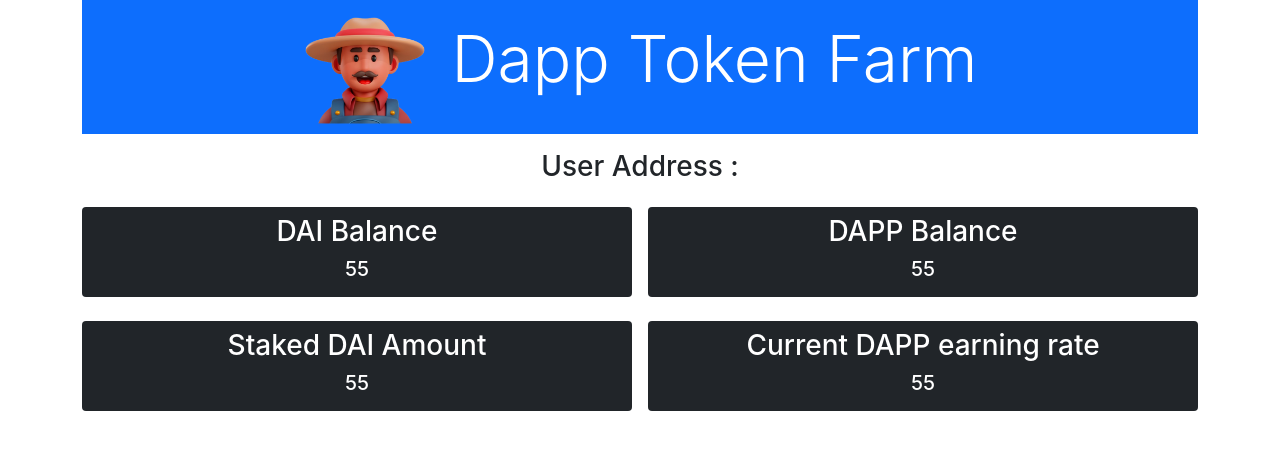
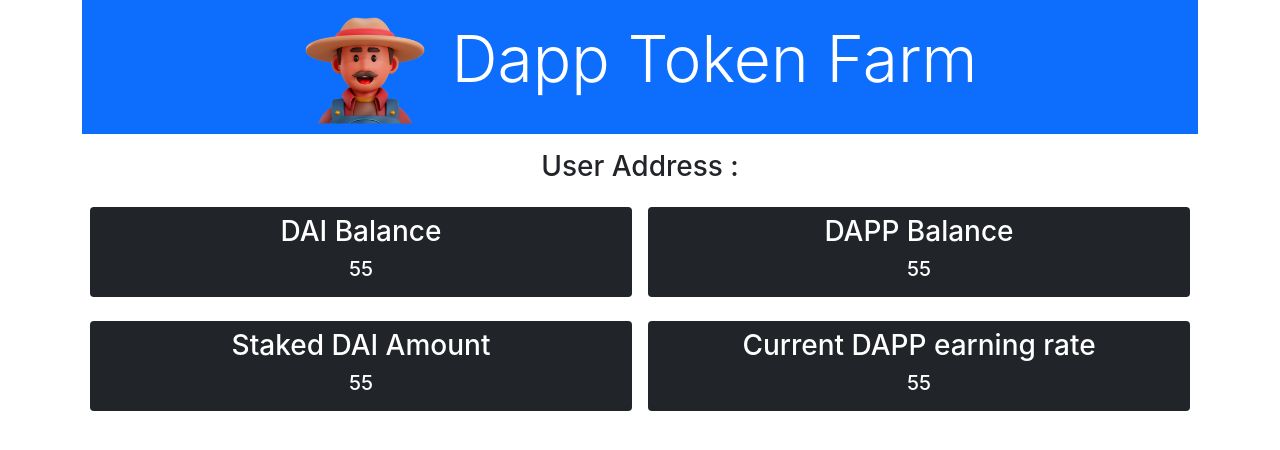
Before and after one commit to Lakshit-Chiranjiv/Token-Farm-Dapp, a React (Create React App) app: page / in a window 1280 px wide. Shown: the top 450 px of the page. Built offline with nearby package versions, Linux system fonts and the light colour scheme.

Commit message:
added margin x on balance component

```diff
--- a/src/components/Balance.jsx
+++ b/src/components/Balance.jsx
@@ -2,7 +2,7 @@ import React from 'react'
 
 const Balance = ({daiBalance=55,dappBalance=55,stakedDaiAmount=55}) => {
   return (
-    <>
+    <div className='mx-2'>
     <div className='d-flex justify-content-center gap-3 my-4'>
         <div className='text-center bg-dark text-white p-2 rounded w-50'>
             <h3 className='mb-2'>DAI Balance</h3>
@@ -23,7 +23,7 @@ const Balance = ({daiBalance=55,dappBalance=55,stakedDaiAmount=55}) => {
             <h5>{stakedDaiAmount}</h5>
         </div>
     </div>
-    </>
+    </div>
   )
 }
 
```
